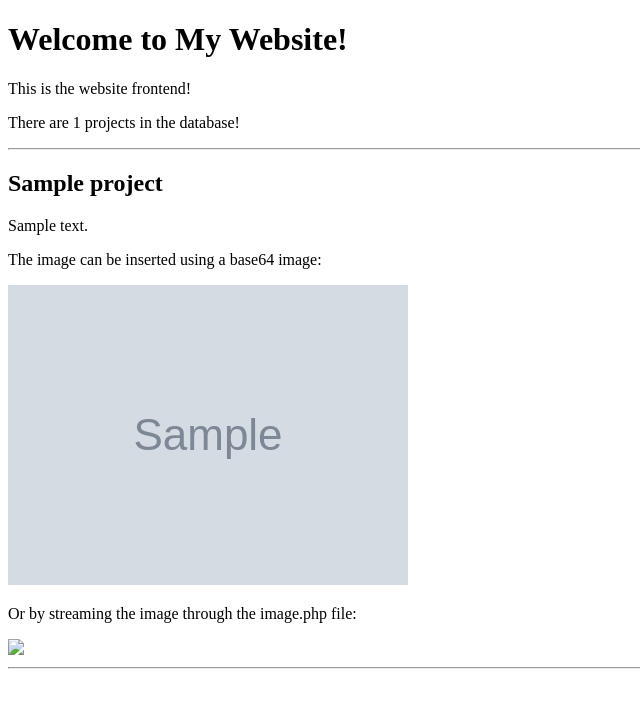
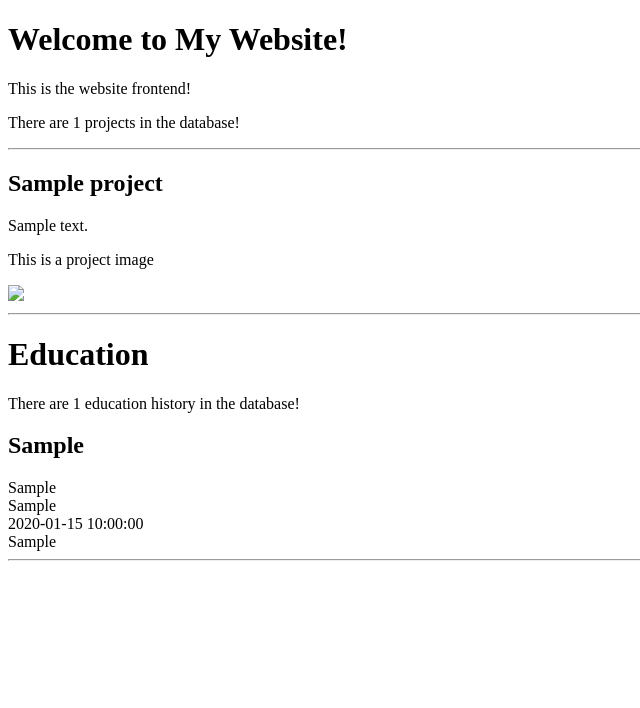
Before and after one commit to Byounes123321/Portfolio-PHP-CMS, a PHP site: page / in a window 1280 px wide. Shown: the top 708 px of the page, without its empty margins (0-640 px from the left). Run offline with PHP 8.4, Linux system fonts and the light colour scheme; tables that the repository leaves empty or names only in its code hold one stand-in row (values such as "Sample post"); grey boxes marked "Sample" are stand-in pictures; data that the repository does not hold is empty; some libraries are stand-ins or nearby versions.

Commit message:
add 'education'

```diff
--- a/index.php
+++ b/index.php
@@ -46,13 +46,9 @@
 
       <?php if($record['photo']): ?>
 
-        <p>The image can be inserted using a base64 image:</p>
+        <p>This is a project image</p>
 
-        <img src="<?php echo $record['photo']; ?>">
-
-        <p>Or by streaming the image through the image.php file:</p>
-
-        <img src="admin/image.php?type=project&id=<?php echo $record['id']; ?>&width=100&height=100">
+        <img src="admin/image.php?type=project&id=<?php echo $record['id']; ?>&width=200&height=200">
 
       <?php else: ?>
 
@@ -66,5 +62,42 @@
 
   <?php endwhile; ?>
 
+
+
+  <?php
+  // education section
+  $query = 'SELECT *
+    FROM education
+    ORDER BY date DESC';
+  $result = mysqli_query( $connect, $query );
+
+  ?>
+
+
+  <h1>Education</h1>
+  <p>There are <?php echo mysqli_num_rows($result); ?> education history in the database!</p>
+
+  <?php while($record = mysqli_fetch_assoc($result)): ?>
+
+<div>
+
+  <h2><?php echo $record['degree']; ?></h2>
+  <?php echo $record['major']; ?><br />
+  <?php echo $record['school']; ?><br />
+  <?php echo $record['date']; ?><br />
+  <?php echo $record['course']; ?>
+
+
+</div>
+<hr>
+
+<div>
+
+
+
+</div>
+
+<?php endwhile; ?>
+
 </body>
 </html>
```
